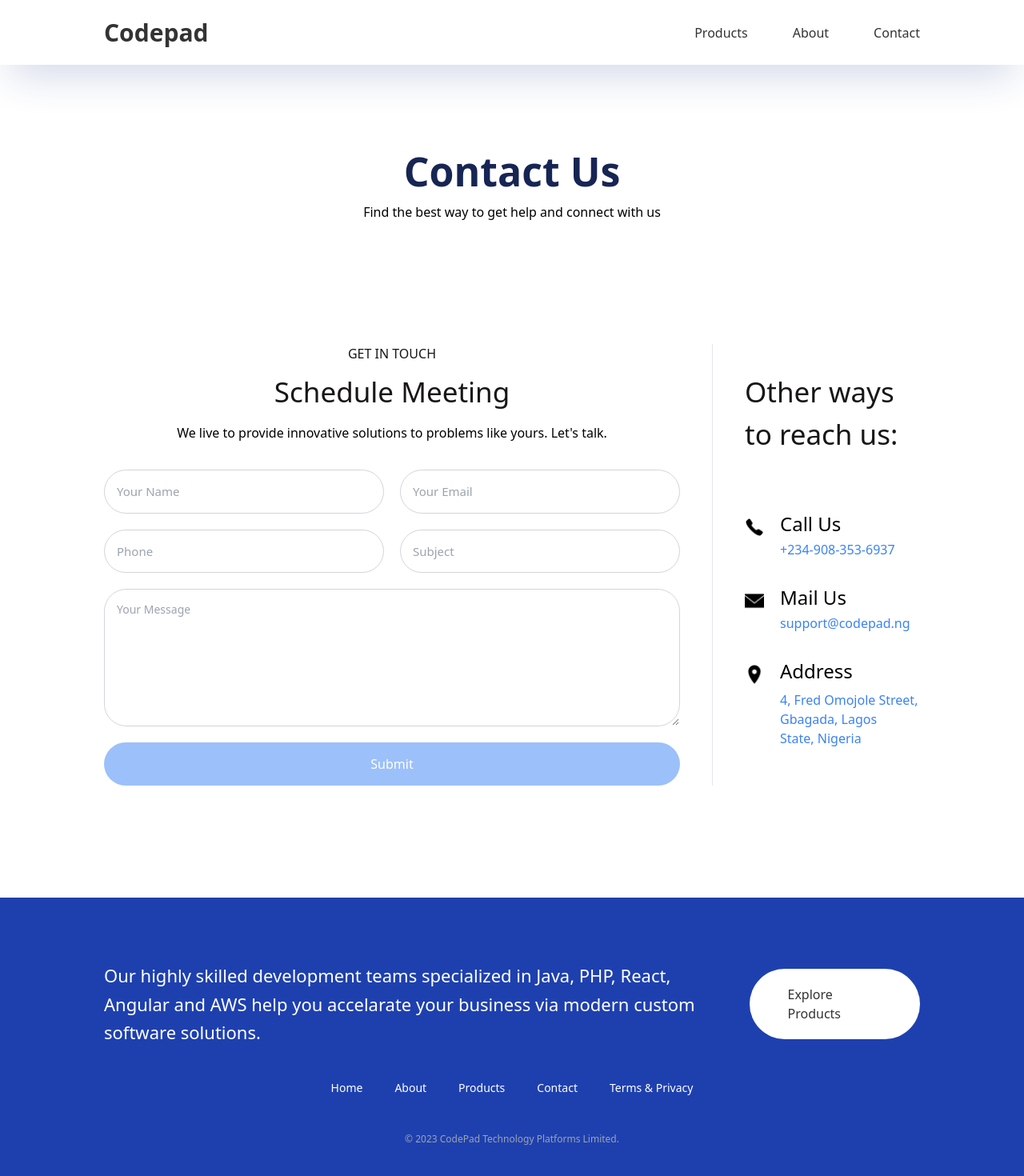
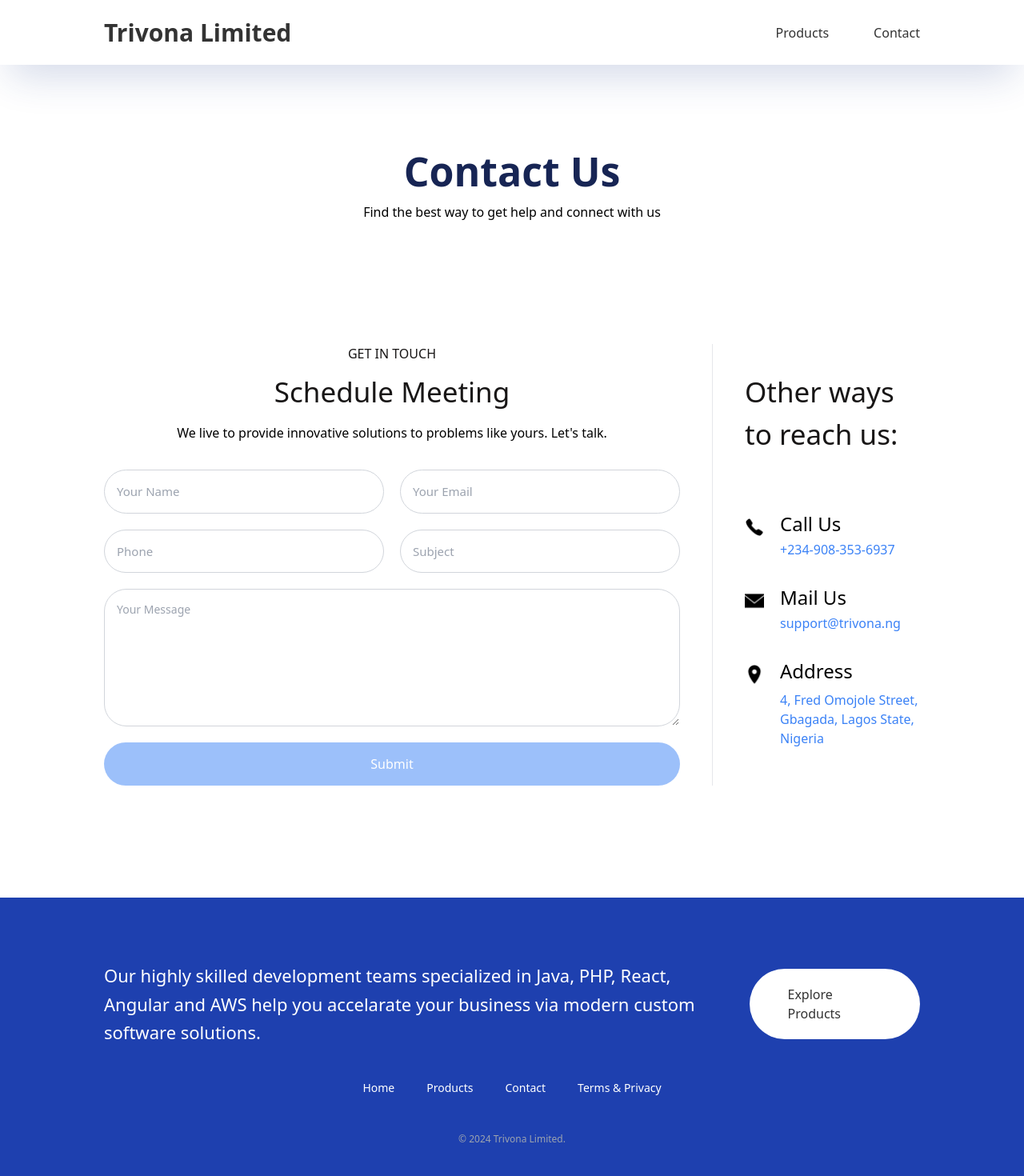
Before and after one commit to Weblanedev/codepad-2, a React (Vite) app: page /contact-us in a window 1280 px wide. Shown: the top 1470 px of the page at 80% size. Built offline with nearby package versions, Linux system fonts and the light colour scheme.

Commit message:
update brand

```diff
--- a/src/App.tsx
+++ b/src/App.tsx
@@ -1,34 +1,43 @@
-import { Route, Routes } from "react-router-dom";
-import Navbar from "./navbar";
-import Homepage from "./homepage";
-import Footer from "./footer";
-import About from "./about";
-import Contact from "./contact";
-import Billing from "./billing";
-import PrivacyPolicy from "./terms-and-privacy";
-import ProductsPage from "./products-page";
-import BlogOne from "./blog-one";
-import BlogTwo from "./blog-two";
-import BlogThree from "./blog-three";
-import { useState } from "react";
-import { Book, books } from "./utils";
+import { Route, Routes } from 'react-router-dom';
+import Navbar from './navbar';
+import Homepage from './homepage';
+import Footer from './footer';
+// import About from './about';
+import Contact from './contact';
+// import Billing from './billing';
+import PrivacyPolicy from './terms-and-privacy';
+import ProductsPage from './products-page';
+// import BlogOne from './blog-one';
+// import BlogTwo from './blog-two';
+// import BlogThree from './blog-three';
+import { useState } from 'react';
+import { Book, books } from './utils';
 
 function App() {
-const [selectedBook, setSelectedBook] = useState<Book>(books[1]);
+  const [, setSelectedBook] = useState<Book>(books[1]);
 
   return (
     <>
       <Navbar />
       <Routes>
-        <Route path="/" element={<Homepage setSelectedBook={setSelectedBook} />} />
-        <Route path="/about-us" element={<About />} />
+        <Route
+          path="/"
+          element={<Homepage setSelectedBook={setSelectedBook} />}
+        />
+        {/* <Route path="/about-us" element={<About />} /> */}
         <Route path="/contact-us" element={<Contact />} />
-        <Route path="/billing" element={<Billing selectedBook={selectedBook} />} />
+        {/* <Route
+          path="/billing"
+          element={<Billing selectedBook={selectedBook} />}
+        /> */}
         <Route path="/privacy-policy" element={<PrivacyPolicy />} />
-        <Route path="/products" element={<ProductsPage setSelectedBook={setSelectedBook} />} />
-        <Route path="/blog/one" element={<BlogOne />} />
+        <Route
+          path="/products"
+          element={<ProductsPage setSelectedBook={setSelectedBook} />}
+        />
+        {/* <Route path="/blog/one" element={<BlogOne />} />
         <Route path="/blog/two" element={<BlogTwo />} />
-        <Route path="/blog/three" element={<BlogThree />} />
+        <Route path="/blog/three" element={<BlogThree />} /> */}
       </Routes>
       <Footer />
     </>
--- a/src/about.tsx
+++ b/src/about.tsx
@@ -1,13 +1,12 @@
-import { useEffect } from "react";
-import { Link } from "react-router-dom";
+import { useEffect } from 'react';
+import { Link } from 'react-router-dom';
 
 const About = () => {
   useEffect(() => {
     window.scrollTo({
       top: 0,
       left: 0,
-      behavior: "smooth",
-
+      behavior: 'smooth',
     });
   }, []);
 
@@ -16,7 +15,7 @@ const About = () => {
       <section className="flex flex-col-reverse md:flex-row h-[90vh] md:h-[55vh] mx-10 md:mx-[130px] items-center justify-center md:justify-between gap-5 bg-white">
         <div className=" text-black flex flex-col gap-9 md:gap-12 items-center justify-center md:items-start">
           <h1 className="font-medium md:font-semibold text-[50px] sm:text-[40px] md:text-[50px] md:text-left w-full md:w-[530px] leading-snug md:leading-[62px] text-center">
-            About Codepad
+            About Trivona Limited
           </h1>
 
           <p className="text-center md:text-left mt-[-30px] w-[450px] md:w-[330px]">
@@ -55,7 +54,6 @@ const About = () => {
             access and support across operating systems, including Windows and
             Mac; and global support with direct access to an expert.
           </p>
-
         </div>
 
         <img
@@ -120,7 +118,7 @@ const About = () => {
       <section className="flex flex-col-reverse md:flex-row mx-10 md:mx-[130px] items-center justify-center md:justify-between gap-5 bg-white py-14 md:py-20">
         <div className=" text-black flex flex-col gap-9 md:gap-12 items-center justify-center md:items-start">
           <h1 className="font-medium md:font-semibold text-[50px] sm:text-[40px] md:text-[50px] md:text-left w-full md:w-[530px] leading-snug md:leading-[62px] text-center">
-            Why Codepad
+            Why Trivona Limited
           </h1>
 
           <p className="text-center md:text-left mt-[-10px]  w-full md:w-[550px] leading-relaxed">
--- a/src/contact.tsx
+++ b/src/contact.tsx
@@ -173,7 +173,7 @@ const Contact = () => {
               <h4 className="text-[24px] leading-[24px] font-medium">
                 Mail Us
               </h4>
-              <p className="text-blue-500 leading-[16px]">support@codepad.ng</p>
+              <p className="text-blue-500 leading-[16px]">support@trivona.ng</p>
             </div>
           </div>
           <div className="flex gap-5 items-start justify-center">
@@ -183,7 +183,7 @@ const Contact = () => {
                 Address
               </h4>
               <p className="text-blue-500 leading-normal">
-                4, Fred Omojole Street, Gbagada, Lagos State, Nigeria
+                4, Fred Omojole Street, Gbagada, Lagos State, Nigeria
               </p>
             </div>
           </div>
--- a/src/footer.tsx
+++ b/src/footer.tsx
@@ -1,4 +1,4 @@
-import { Link } from "react-router-dom";
+import { Link } from 'react-router-dom';
 
 const Footer = () => {
   return (
@@ -25,12 +25,12 @@ const Footer = () => {
         >
           Home
         </Link>
-        <Link
+        {/* <Link
           to="/about-us"
           className="text-[14px] leading-[24px] font-medium text-white cursor-pointer"
         >
           About
-        </Link>
+        </Link> */}
         <Link
           to="/products"
           className="text-[14px] leading-[24px] font-medium text-white cursor-pointer"
@@ -52,7 +52,7 @@ const Footer = () => {
       </div>
 
       <p className="text-[12px] capitalize leading-[24px] text-center text-gray-400">
-        © 2023 CodePad technology platforms Limited.
+        &copy; {new Date().getFullYear()} Trivona Limited.
       </p>
     </div>
   );
--- a/src/navbar.tsx
+++ b/src/navbar.tsx
@@ -1,5 +1,5 @@
-import { useState } from "react";
-import { Link } from "react-router-dom";
+import { useState } from 'react';
+import { Link } from 'react-router-dom';
 
 const Navbar = () => {
   const [navbarVisible, setNavbarVisible] = useState<boolean>(false);
@@ -13,7 +13,7 @@ const Navbar = () => {
         to="/"
         className="text-[20px] md:text-[30px] md:font-bold font-medium text-[#333333]"
       >
-        Codepad
+        Trivona Limited
       </Link>
 
       <div className="md:flex items-center justify-center gap-14 hidden">
@@ -23,13 +23,13 @@ const Navbar = () => {
         >
           Products
         </Link>
-        <Link
+        {/* <Link
           to="/about-us"
           className="text-[16px] leading-[24px] font-medium text-[#333333] cursor-pointer"
         >
           About
         </Link>
-
+ */}
         <Link
           to="/contact-us"
           className="text-[16px] leading-[24px] font-medium text-[#333333] cursor-pointer"
@@ -68,7 +68,7 @@ const Navbar = () => {
 
       <div
         className={`pb-[5px] transition duration-300 ease-in-out ${
-          navbarVisible ? "top-[66px]" : "-top-[300px]"
+          navbarVisible ? 'top-[66px]' : '-top-[300px]'
         } shadow-2xl shadow-blue-900/20 flex flex-col items-center justify-between w-full left-0 absolute bg-white px-10 md:hidden`}
       >
         <Link
@@ -77,12 +77,12 @@ const Navbar = () => {
         >
           Products
         </Link>
-        <Link
+        {/* <Link
           to="/about-us"
           className="text-[16px] leading-[24px] font-normal text-[#333333] cursor-pointer text-left w-full border-b py-3 hover:text-green-500 transition-colors"
         >
           About
-        </Link>
+        </Link> */}
 
         <Link
           to="/contact-us"
```
